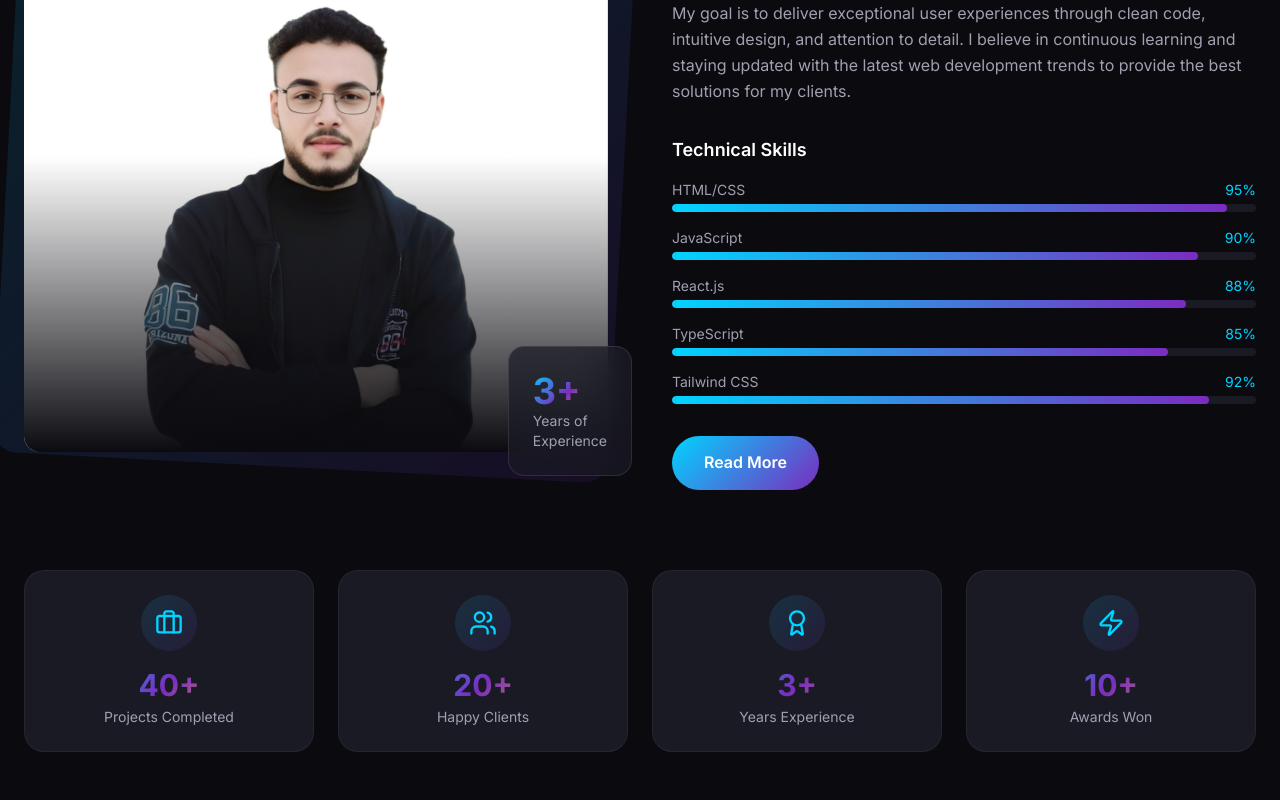
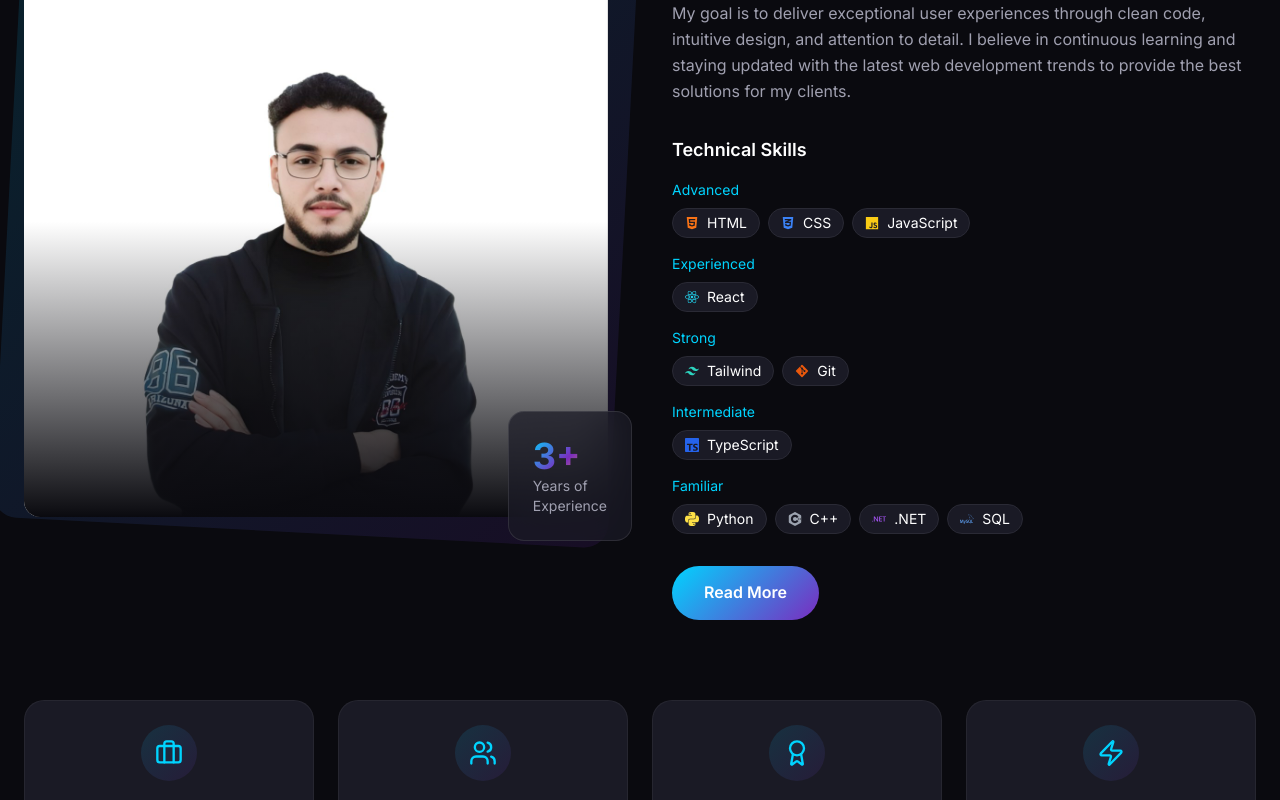
Before and after one commit to eslam-adel25/Portfolio, a React (Vite) app: page / in a window 1280 px wide. Shown: the part 1240-2040 px from the top of the page. Built offline with nearby package versions, Linux system fonts and the light colour scheme.

Commit message:
refactor skills section with icons and improved UI

```diff
--- a/package.json
+++ b/package.json
@@ -53,6 +53,7 @@
     "react-day-picker": "^9.13.0",
     "react-dom": "^19.2.0",
     "react-hook-form": "^7.70.0",
+    "react-icons": "^5.6.0",
     "react-resizable-panels": "^4.2.2",
     "recharts": "^2.15.4",
     "sonner": "^2.0.7",
--- a/src/sections/AboutSection.tsx
+++ b/src/sections/AboutSection.tsx
@@ -1,6 +1,16 @@
 import { useEffect, useRef, useState } from 'react';
 import { motion, useInView } from 'framer-motion';
 import { Users, Award, Briefcase, Zap } from 'lucide-react';
+import { FaHtml5, FaCss3Alt, FaJs, FaReact, FaGitAlt } from "react-icons/fa";
+import {
+  SiTypescript,
+  SiTailwindcss,
+  SiDotnet,
+  SiPython,
+  SiCplusplus,
+  SiMysql,
+} from "react-icons/si";
+
 import aboutImg from "../img/Eslam_Adel.jpg";
 
 const AboutSection = () => {
@@ -15,14 +25,27 @@ const AboutSection = () => {
     { icon: Zap, value: 10, label: 'Awards Won', key: 'awards' },
   ];
 
-  const skills = [
-    { name: 'HTML/CSS', level: 95 },
-    { name: 'JavaScript', level: 90 },
-    { name: 'React.js', level: 88 },
-    { name: 'TypeScript', level: 85 },
-    { name: 'Tailwind CSS', level: 92 },
-
-  ];
+const skills = {
+  Advanced: [
+    { name: "HTML", icon: <FaHtml5 className="text-orange-500" /> },
+    { name: "CSS", icon: <FaCss3Alt className="text-blue-500" /> },
+    { name: "JavaScript", icon: <FaJs className="text-yellow-400" /> },
+  ],
+  Experienced: [{ name: "React", icon: <FaReact className="text-cyan-400" /> }],
+  Strong: [
+    { name: "Tailwind", icon: <SiTailwindcss className="text-teal-400" /> },
+    { name: "Git", icon: <FaGitAlt className="text-orange-600" /> },
+  ],
+  Intermediate: [
+    { name: "TypeScript", icon: <SiTypescript className="text-blue-600" /> },
+  ],
+  Familiar: [
+    { name: "Python", icon: <SiPython className="text-yellow-300" /> },
+    { name: "C++", icon: <SiCplusplus className="text-gray-400" /> },
+    { name: ".NET", icon: <SiDotnet className="text-purple-500" /> },
+    { name: "SQL", icon: <SiMysql className="text-blue-400" /> },
+  ],
+};
 
   useEffect(() => {
     if (isInView) {
@@ -162,6 +185,28 @@ const AboutSection = () => {
             {/* Skills */}
             <motion.div variants={itemVariants} className="mb-8">
               <h4 className="text-lg font-semibold mb-4">Technical Skills</h4>
+
+              {Object.entries(skills).map(([level, items]) => (
+                <div key={level} className="mb-4">
+                  <h5 className="text-sm text-[#00d4ff] mb-2">{level}</h5>
+
+                  <div className="flex flex-wrap gap-2">
+                    {items.map((skill, i) => (
+                      <span
+                        key={i}
+                        className="flex items-center gap-2 px-3 py-1 text-sm rounded-full bg-[#1a1a25] border border-[#2a2a35] hover:border-[#00d4ff] hover:scale-105 hover:shadow-[0_0_10px_#00d4ff55] transition"
+                      >
+                        {skill.icon}
+                        {skill.name}
+                      </span>
+                    ))}
+                  </div>
+                </div>
+              ))}
+            </motion.div>
+            {/*
+            <motion.div variants={itemVariants} className="mb-8">
+              <h4 className="text-lg font-semibold mb-4">Technical Skills</h4>
               <div className="space-y-4">
                 {skills.map((skill, index) => (
                   <div key={index}>
@@ -170,7 +215,7 @@ const AboutSection = () => {
                         {skill.name}
                       </span>
                       <span className="text-sm text-[#00d4ff]">
-                        {skill.level}%
+                        {skill.level}
                       </span>
                     </div>
                     <div className="h-2 bg-[#1a1a25] rounded-full overflow-hidden">
@@ -184,7 +229,7 @@ const AboutSection = () => {
                   </div>
                 ))}
               </div>
-            </motion.div>
+            </motion.div>*/}
 
             {/* CTA Button */}
             <motion.button
```
Also changed, not shown: 1 other file (tests, documents, lock files or other folders).
